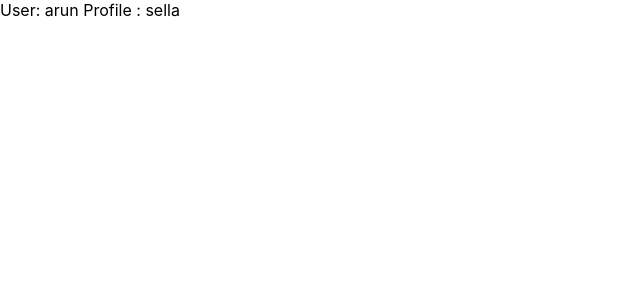
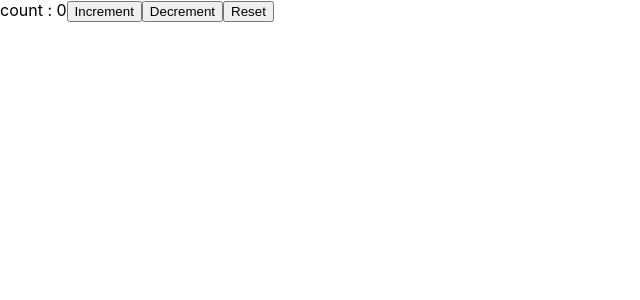
Before and after one commit to marun790/react-hook, a React (Create React App) app: page / in a window 1280 px wide. Shown: the top 300 px of the page, without its empty margins (0-640 px from the left). Built offline with nearby package versions, Linux system fonts and the light colour scheme.

Commit message:
use reducer

```diff
--- a/src/App.js
+++ b/src/App.js
@@ -8,7 +8,8 @@
 // import ArrayHook from './components/ArrayHook';
 // import HookCounter1 from './components/HookCounter1';
 
-import ComponentA from './components/ComponentA';
+// import ComponentA from './components/ComponentA';
+import CountOne from './components/CountOne';
 
 function App() {
   return (
@@ -24,7 +25,8 @@
       {/* <HookMouseContainer /> */}
       {/* <HookMouse /> */}
 
-      <ComponentA />
+      {/* <ComponentA /> */}
+      <CountOne />
     </div>
   );
 }
--- /dev/null
+++ b/src/components/CountOne.jsx
@@ -0,0 +1,33 @@
+import React, { useReducer } from 'react'
+
+const initilState = 0;
+
+const reducer = (state, action) => {
+    switch (action) {
+        case "icrement":
+            return state + 1;
+        case "decrement":
+            return state - 1;
+        case "reset":
+            return initilState;
+        default:
+            return state;
+    }
+
+}
+
+export default function CountOne() {
+
+
+
+    const [count, dispatch] = useReducer(reducer, initilState);
+
+    return (
+        <div>
+            count :  {count}
+            <button onClick={() => { dispatch("icrement") }}>Increment</button>
+            <button onClick={() => dispatch("decrement")}>Decrement</button>
+            <button onClick={() => dispatch("reset")}>Reset</button>
+        </div>
+    )
+}
```
